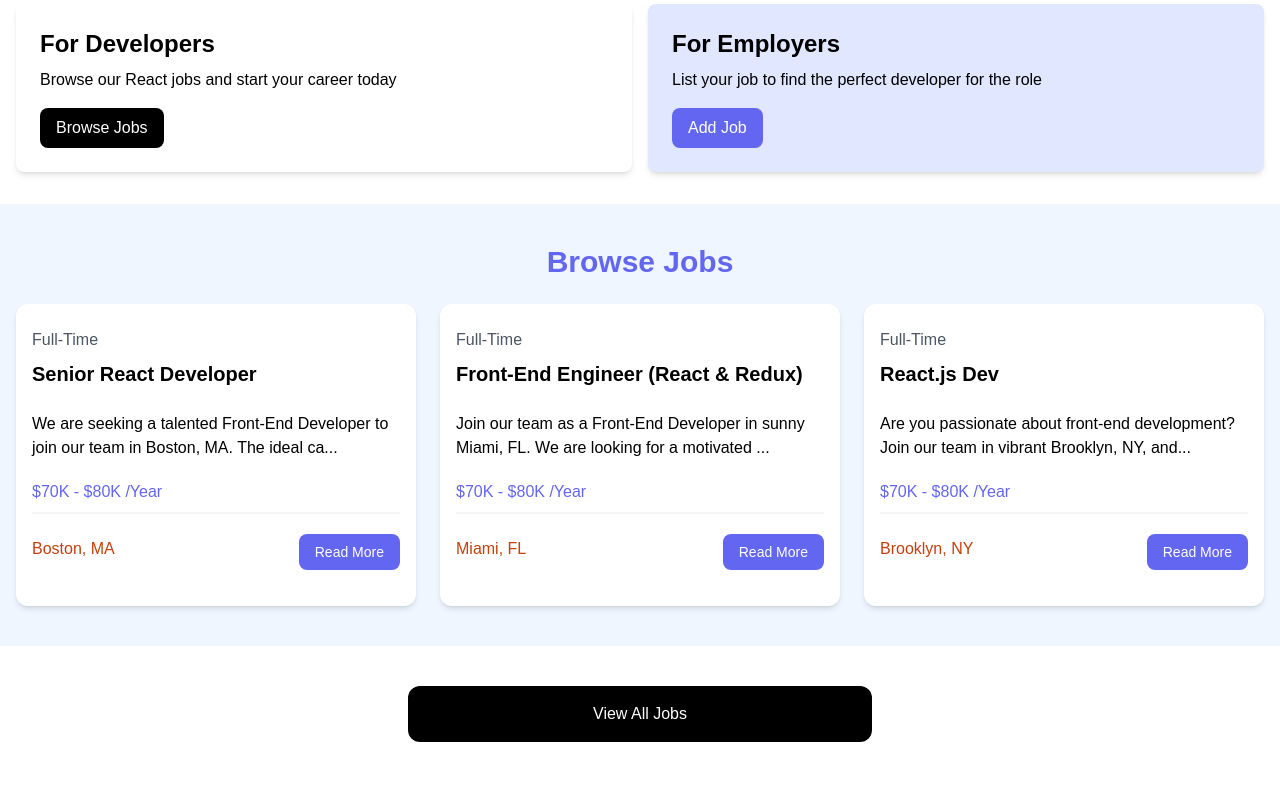
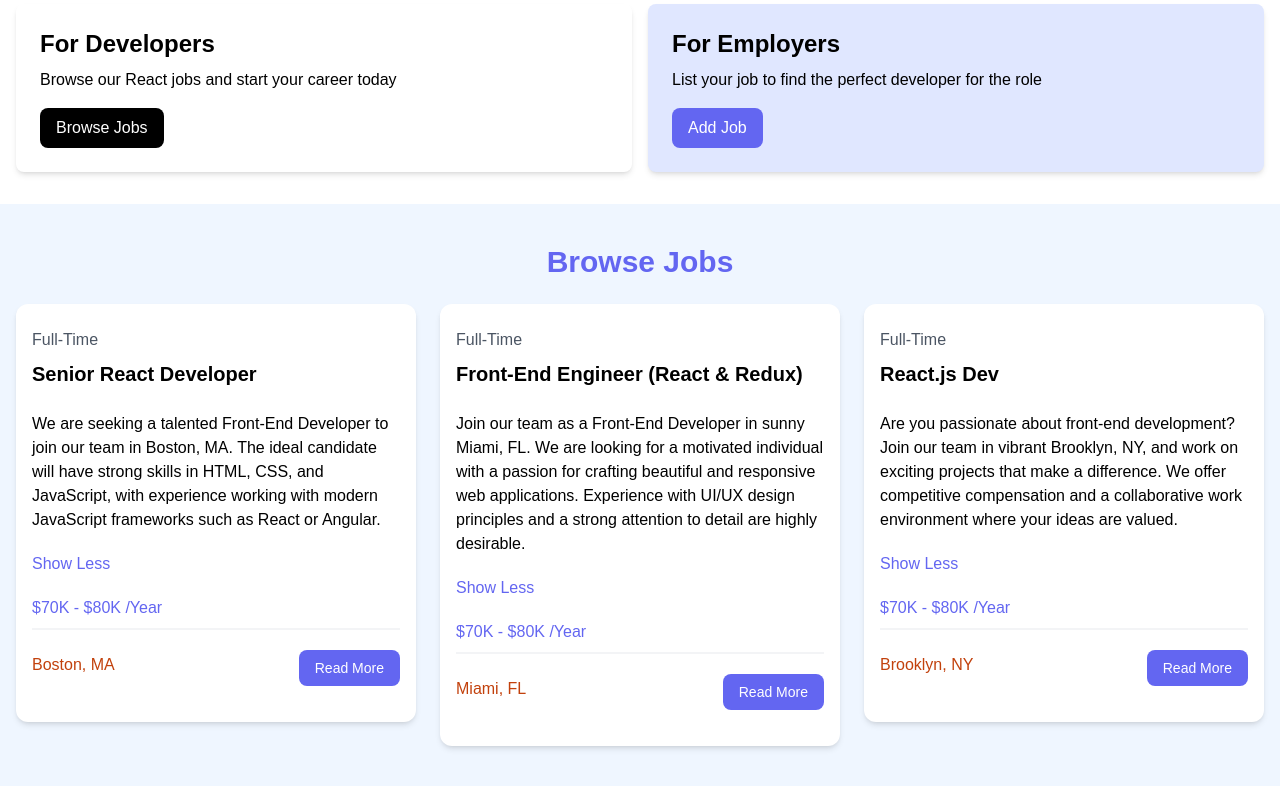
Before and after one commit to zakariaelrharbi/JopApp, a React (Vite) app: page / in a window 1280 px wide. Shown: the part 405-1202 px from the top of the page. Built offline with nearby package versions, Linux system fonts and the light colour scheme.

Commit message:
state added to show more description

```diff
--- a/src/Components/JobListing1.jsx
+++ b/src/Components/JobListing1.jsx
@@ -1,7 +1,11 @@
 import React, { useState } from 'react'
 
 const JobListing1 = ({job}) => {
-  const [showMore, setShowMore] = useState(0);
+  const [showMore, setShowMore] = useState(1);
+
+  // const toogleShowMore = () =>{
+
+  // }
   return (
     <div>
       <div className="bg-white rounded-xl shadow-md relative">
@@ -16,6 +20,11 @@ const JobListing1 = ({job}) => {
                         !showMore ? job.description.substring(0, 90) + '...' : job.description
                       }
                     </div>
+                    <button onClick={setShowMore}  className='text-indigo-500 mb-5 hover:text-indigo-600'>
+                      {
+                        showMore ? 'Show Less' : 'Show More'
+                      }
+                    </button>
                     <h3 className="text-indigo-500 mb-2">{job.salary} /Year</h3>
                     <div className="border border-gray-100 mb-5" />
                     <div className="flex flex-col lg:flex-row justify-between mb-4">
```
